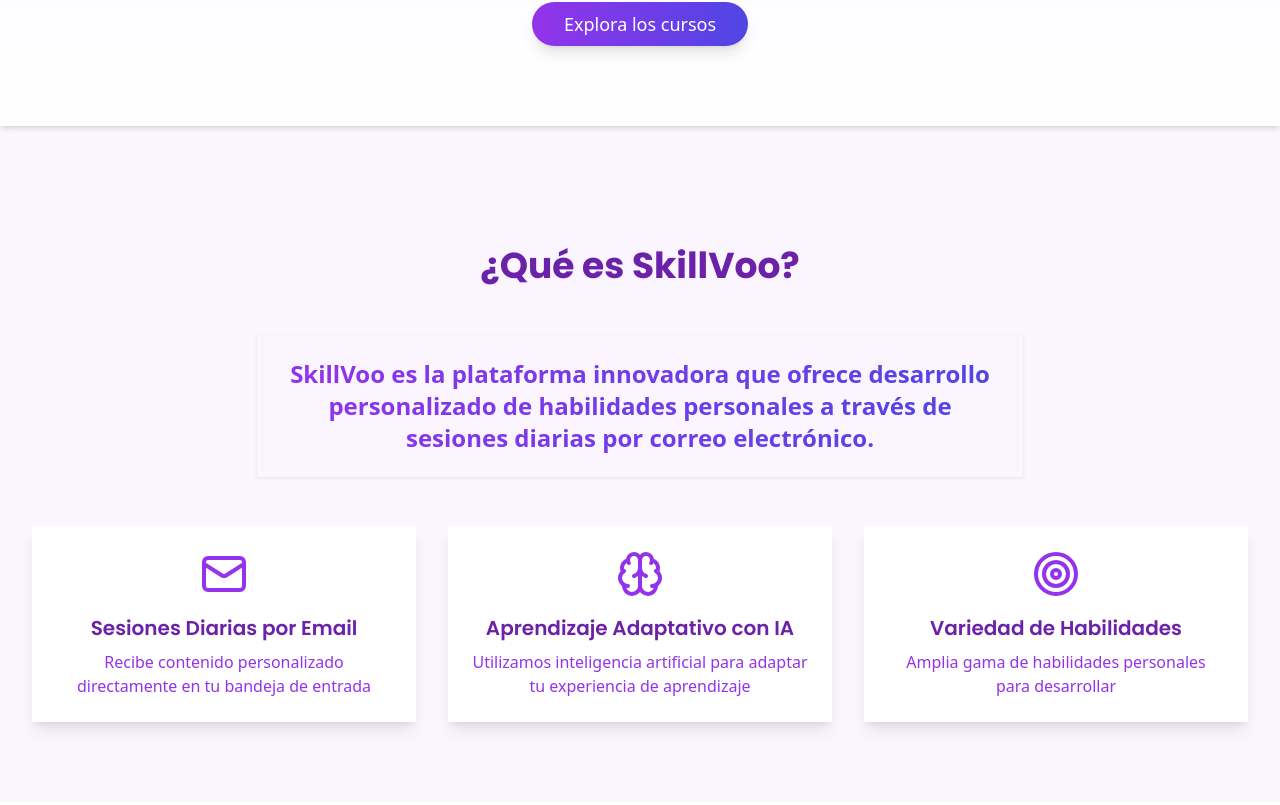
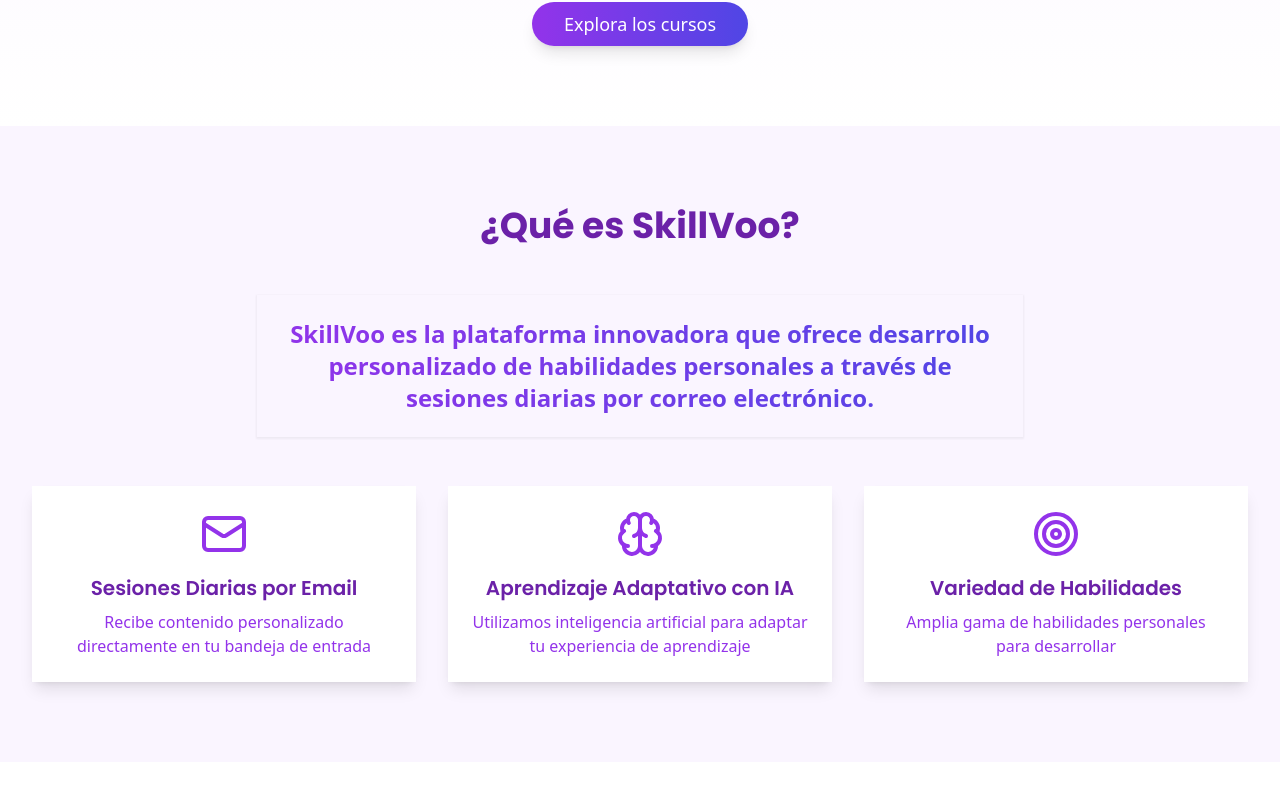
Before and after one commit to Ferrajju/skillvoo-landing, a Next.js app: page / in a window 1280 px wide. Shown: the part 455-1260 px from the top of the page. Built offline with nearby package versions, Linux system fonts and the light colour scheme.

Commit message:
Agregando separador desde la seccion About US

```diff
--- a/app/page.tsx
+++ b/app/page.tsx
@@ -163,7 +163,7 @@ export default function LandingPage() {
         whileInView="animate"
         viewport={{ once: true }}
         variants={staggerChildren}
-        className="bg-purple-50 py-20 mt-10"
+        className="bg-purple-50 py-20 mt-18"
       >
         <div className="container mx-auto px-4 sm:px-6 lg:px-8">
           <motion.h2
```
